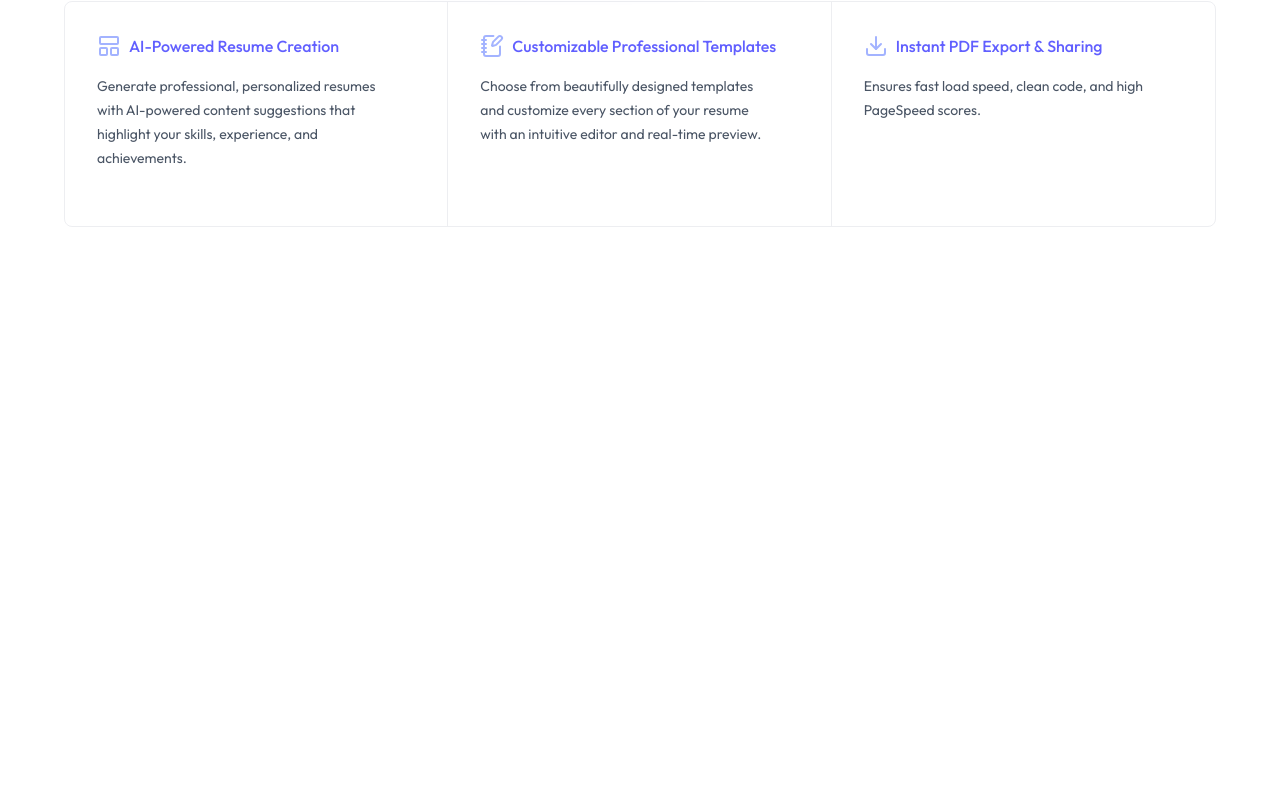
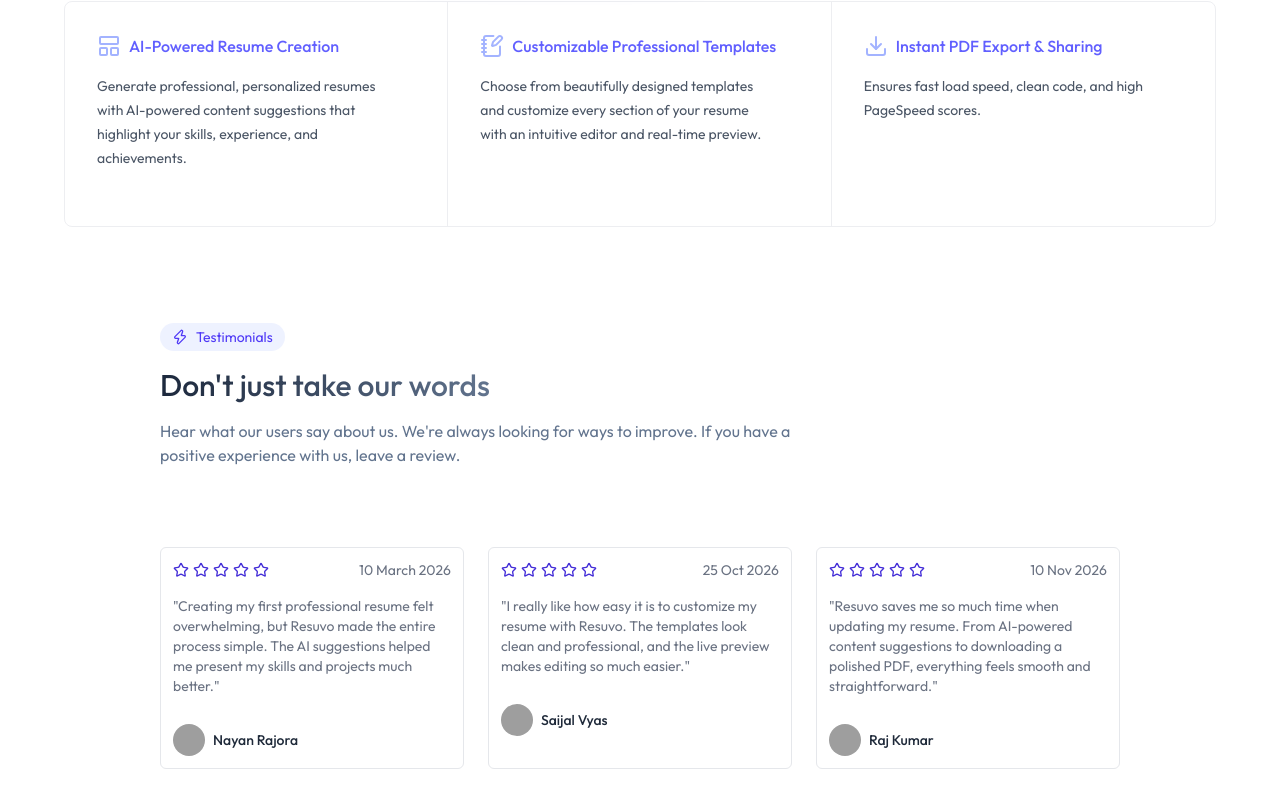
Before and after one commit to aayushvyas025/Resuvo, a React (Vite) app in the folder client/: page / in a window 1280 px wide. Shown: the part 835-1642 px from the top of the page. Before the commit the page ends 1142 px from the top, so only its background shows below. Built offline with nearby package versions, Linux system fonts and the light colour scheme; grey boxes are pictures that could not be loaded.

Commit message:
Add TestimonialSection Component

```diff
--- a/client/src/components/home/FeatureSection.jsx
+++ b/client/src/components/home/FeatureSection.jsx
@@ -5,7 +5,7 @@ function FeatureSection() {
     <section id="features" class="mt-26 grid border rounded-lg max-w-6xl mx-auto border-gray-200/70 grid-cols-1 divide-y divide-gray-200/70 lg:grid-cols-3 lg:divide-x lg:divide-y-0" >
     {
         features.map((feature) =>
-            <div class="flex flex-col items-start gap-4 hover:bg-gray-50 transition duration-300 p-8 pb-14">
+            <div class="flex flex-col items-start gap-4 hover:bg-gray-50 transition duration-300 p-8 pb-14" key={feature.id}>
         <div class="flex items-center gap-2 text-gray-500">
            {feature.icon}
             <h2 class="font-medium text-base text-indigo-500">{feature.title}</h2>
--- a/client/src/components/home/Main.jsx
+++ b/client/src/components/home/Main.jsx
@@ -1,11 +1,13 @@
 import FeatureSection from "./FeatureSection"
 import HeroSection from "./HeroSection"
+import TestimonialSection from "./TestimonialSection"
 
 function Main() {
   return (
     <div className='min-h-screen pb-20'>
       <HeroSection />
       <FeatureSection />
+      <TestimonialSection />
     </div>
   )
 }
--- /dev/null
+++ b/client/src/components/home/TestimonialSection.jsx
@@ -0,0 +1,49 @@
+import { Zap } from "lucide-react";
+import { testimonials } from "../../constant/content";
+
+function TestimonialSection() {
+  return (
+    <section
+      id="testimonials"
+      className=" mt-24 flex flex-col items-start px-6 md:px-16 lg:px-24 text-sm max-w-6xl mx-auto"
+    >
+      <div class="flex items-center mr-auto gap-2 text-indigo-600 bg-indigo-50 rounded-full px-3 py-1">
+        <Zap className="size-4 text-indigo-600" />
+        <span>Testimonials</span>
+      </div>
+      <h1 className="text-3xl font-medium bg-gradient-to-r from-slate-800 to-slate-500 text-transparent bg-clip-text mt-4">
+        Don't just take our words
+      </h1>
+      <p class="text-slate-500 mt-4 max-w-2xl text-base">
+        Hear what our users say about us. We're always looking for ways to
+        improve. If you have a positive experience with us, leave a review.
+      </p>
+      <div className="mt-20 grid grid-cols-1 gap-6 md:grid-cols-2 lg:grid-cols-3 max-w-6xl mx-auto">
+        {
+          testimonials.map((testimonial) =>
+            <div className="w-full max-w-88 space-y-4 rounded-md border border-gray-200 bg-white p-3 text-gray-500 transition-all duration-300 hover:-translate-y-1">
+          <div class="flex items-center justify-between">
+            <div class="flex gap-1">
+                {testimonial.icon}
+            </div>
+            <p>{testimonial.date}</p>
+          </div>
+          <p>
+            {testimonial.review}
+          </p>
+          <div className="flex items-center gap-2 pt-3">
+            <img
+              class="h-8 w-8 rounded-full"
+              src={testimonial.image}
+              alt="Richard Nelson"
+              />
+            <p className="font-medium text-gray-800">{testimonial.user}</p>
+          </div>
+        </div>
+    ) }
+      </div>
+    </section>
+  );
+}
+
+export default TestimonialSection;
--- a/client/src/constant/content.jsx
+++ b/client/src/constant/content.jsx
@@ -1,4 +1,4 @@
-import { Download, LayoutPanelTop, NotebookPen } from "lucide-react";
+import { Download, LayoutPanelTop, NotebookPen, Star } from "lucide-react";
 
 export const images = [
   {
@@ -159,3 +159,39 @@ export const features = [
       "Ensures fast load speed, clean code, and high PageSpeed scores.",
   },
 ];
+
+export const testimonials = [
+  {
+    id: 1,
+    user: "Nayan Rajora",
+    image:
+      "https://instagram.fbho3-3.fna.fbcdn.net/v/t51.2885-19/474104131_472127082607582_8420408768093609965_n.jpg?_nc_cat=111&_nc_map=urlgen_bucketless&ig_cache_key=GENBQhzeMwynZa0BAO3fzU0pTdt0bkULAAAB0j-ccb7-5&ccb=7-5&_nc_sid=669407&efg=eyJ2ZW5jb2RlX3RhZyI6InByb2ZpbGVfcGljLnd3dy4xMDgwLkMzIn0%3D&_nc_ohc=cXKag7RbXR8Q7kNvwGTlLaG&_nc_oc=AdptygyQNUezgJrkzkuNv8mAvyn2wlPSoTkbdvt_w1JAss9UFiDU7_F4aIC2n02EBW8&_nc_zt=24&_nc_ht=instagram.fbho3-3.fna&_nc_ss=7b6a8&_nc_ct=RQosPBUCFQIAAAA&oh=00_AQTOcgr1UbzUjkcse4efjx2VbXBVjQcB2M5cyyagPHmG5g&oe=6AFD208A",
+    date: "10 March 2026",
+    icon: Array.from({ length: 5 }).fill(
+      <Star className="size-4 text-indigo-700" />,
+    ),
+    review: `"Creating my first professional resume felt overwhelming, but Resuvo made the entire process simple. The AI suggestions helped me present my skills and projects much better."`,
+  },
+  {
+    id: 2,
+    user: "Saijal Vyas",
+    image:
+      "https://instagram.fbho3-3.fna.fbcdn.net/v/t51.82787-19/832527461_18354831505174471_7576051973200890616_n.jpg?_nc_cat=111&_nc_map=urlgen_bucketless&ig_cache_key=GGVcnzHHL8c7nzVBAPhKiUYhiyNpbmNDAQAB0j-ccb7-5&ccb=7-5&_nc_sid=669407&efg=eyJ2ZW5jb2RlX3RhZyI6InByb2ZpbGVfcGljLnd3dy4xMDgwLkMzIn0%3D&_nc_ohc=VvO-h1mZnIsQ7kNvwF8wZsp&_nc_oc=AdoATbUmcz6qsH87wDGtBIOkWAPQoCXT9JhhDK2yXVZG4fPgnfy0aPMCzwKXXPlFZsg&_nc_zt=24&_nc_ht=instagram.fbho3-3.fna&_nc_gid=2m9KJD4HwVbM9VPOIxcTqA&_nc_ss=7b6a8&_nc_ct=RQosPBUCFQIAAAA&oh=00_AQTxhOz0yxdOw6xxlzuy_q3iedx4B9dttJbMTVID-X_9kw&oe=6AFCF1FE",
+    date: "25 Oct 2026",
+    icon: Array.from({ length: 5 }).fill(
+      <Star className="size-4 text-indigo-700" />,
+    ),
+    review: `"I really like how easy it is to customize my resume with Resuvo. The templates look clean and professional, and the live preview makes editing so much easier."`,
+  },
+  {
+    id: 3,
+    user: "Raj Kumar",
+    image:
+      "https://plus.unsplash.com/premium_photo-1671656349322-41de944d259b?w=600&auto=format&fit=crop&q=60&ixlib=rb-4.1.0&ixid=NHwxMjA3fDA%3D",
+    date: "10 Nov 2026",
+    icon: Array.from({ length: 5 }).fill(
+      <Star className="size-4 text-indigo-700" />,
+    ),
+    review: `"Resuvo saves me so much time when updating my resume. From AI-powered content suggestions to downloading a polished PDF, everything feels smooth and straightforward."`,
+  },
+];
```
